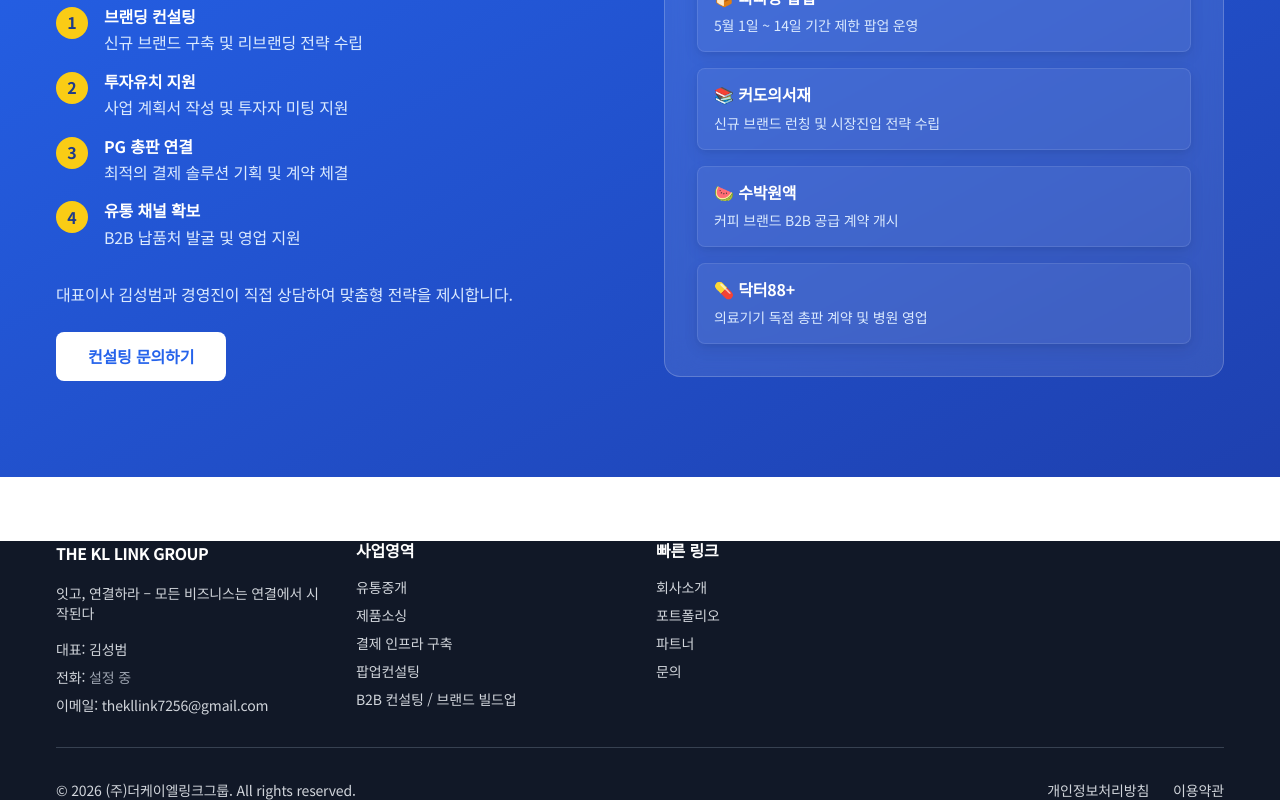
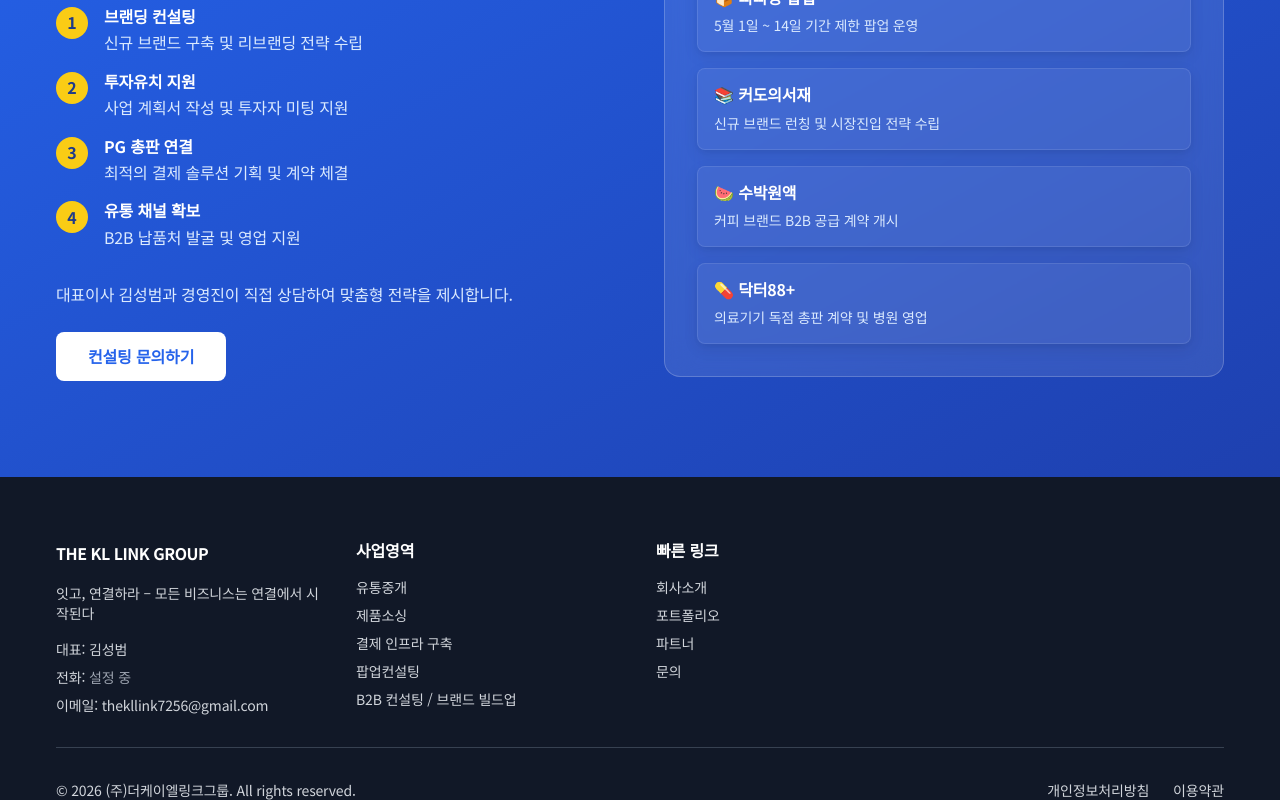
Before and after one commit to longbe00-mj/hompage_kl, a Next.js app: page / in a window 1280 px wide. Shown: the part 6681-7481 px from the top of the page. Built offline with nearby package versions, Linux system fonts and the light colour scheme.

Commit message:
style: change footer top margin to padding for full background coverage

```diff
--- a/src/components/layout/Footer.tsx
+++ b/src/components/layout/Footer.tsx
@@ -6,7 +6,7 @@
 
 export default function Footer() {
   return (
-    <footer className="bg-gray-900 text-gray-300 mt-16">
+    <footer className="bg-gray-900 text-gray-300 pt-16">
       <div className="container py-16">
         <div className="grid grid-cols-1 md:grid-cols-4 gap-8 mb-8">
           {/* 회사정보 */}
```
